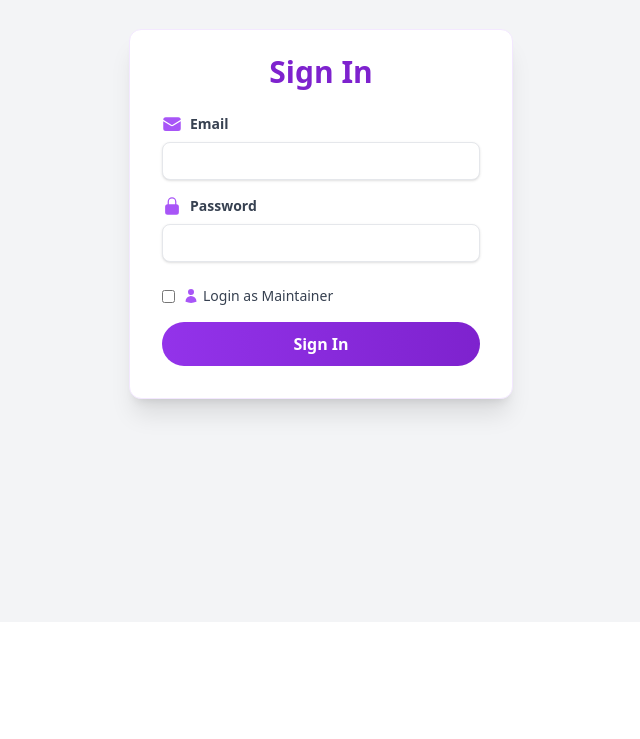
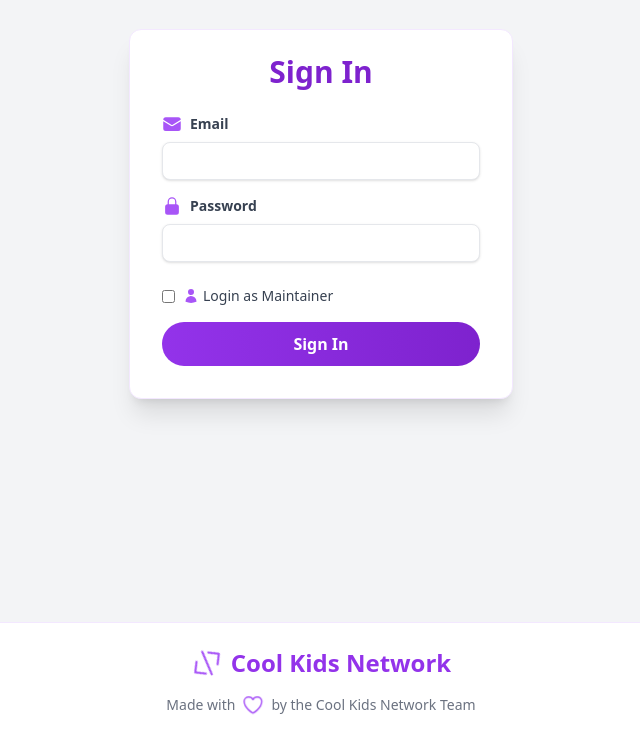
Before and after one commit to Indhiraraj/cool-kids-network, a React (Vite) app in the folder frontend/: page /sign-in in a window 1280 px wide. Shown: the part 178-917 px from the top of the page, without its empty margins (319-959 px from the left). Before the commit the page ends 800 px from the top, so only its background shows below. Built offline with nearby package versions, Linux system fonts and the light colour scheme.

Commit message:
update ui using framer motion

```diff
--- a/frontend/src/App.jsx
+++ b/frontend/src/App.jsx
@@ -6,13 +6,12 @@
 import UserUpdatePage from './pages/UserUpdatePage';
 import ProtectedRoute from './components/ProtectedRoute';
 import MaintainerPage from './pages/MaintainerPage';
-import { ToastContainer } from 'react-toastify';
+import Footer from './components/Footer';
 
 function App() {
   return (
     <>
       <BrowserRouter>
-      <ToastContainer />
         <Routes>
           <Route path="/" Component={HomePage} />
           <Route path="/sign-up" Component={SignUpPage} />
@@ -35,6 +34,7 @@
           />
         </Routes>
       </BrowserRouter>
+      <Footer />
     </>
   );
 }
--- /dev/null
+++ b/frontend/src/components/Footer.jsx
@@ -0,0 +1,67 @@
+import React from 'react';
+import { motion } from 'framer-motion';
+import {
+    HeartIcon,
+    CodeBracketIcon,
+} from '@heroicons/react/24/outline';
+
+const Footer = () => {
+    return (
+        <motion.footer
+            initial={{ opacity: 0, y: 50 }}
+            animate={{ opacity: 1, y: 0 }}
+            transition={{ duration: 0.5 }}
+            className="bg-white border-t border-purple-100 mt-auto"
+        >
+            <div className="max-w-7xl mx-auto px-4 py-6 sm:px-6 lg:px-8">
+                <div className="flex flex-col items-center justify-center space-y-4">
+                    {/* Brand Section */}
+                    <motion.div
+                        whileHover={{ scale: 1.05 }}
+                        className="flex items-center space-x-2"
+                    >
+                        <motion.div
+                            animate={{
+                                rotate: [0, 360],
+                                scale: [1, 1.2, 1]
+                            }}
+                            transition={{
+                                duration: 2,
+                                repeat: Infinity,
+                                repeatType: "reverse"
+                            }}
+                        >
+                            <CodeBracketIcon className="h-8 w-8 text-purple-500" />
+                        </motion.div>
+                        <span className="text-2xl font-bold text-purple-600 cursor-default">Cool Kids Network</span>
+                    </motion.div>
+
+                    {/* Copyright */}
+                    <motion.div
+                        initial={{ opacity: 0 }}
+                        animate={{ opacity: 1 }}
+                        transition={{ delay: 0.5, duration: 0.5 }}
+                        className="flex items-center space-x-2"
+                    >
+                        <span className="text-sm text-gray-500">Made with</span>
+                        <motion.div
+                            animate={{
+                                scale: [1, 1.2, 1],
+                            }}
+                            transition={{
+                                duration: 1,
+                                repeat: Infinity,
+                                repeatType: "reverse"
+                            }}
+                        >
+                            <HeartIcon className="h-5 w-5 text-purple-500" />
+                        </motion.div>
+                        <span className="text-sm text-gray-500">by the Cool Kids Network Team</span>
+                    </motion.div>
+                </div>
+            </div>
+        </motion.footer>
+    );
+};
+
+export default Footer;
--- a/frontend/src/components/Header.jsx
+++ b/frontend/src/components/Header.jsx
@@ -126,7 +126,7 @@
                 <motion.div
                     initial={{ opacity: 0, x: -50 }}
                     animate={{ opacity: 1, x: 0 }}
-                    transition={{ duration: 0.5, delay: 0.2 }}
+                    transition={{ duration: 0.2, delay: 0.2 }}
                     className="flex items-center space-x-3 cursor-pointer"
                     onClick={() => navigate('/')}
                     whileHover={{ scale: 1.05 }}
--- a/frontend/src/components/MaintainerUsersGrid.jsx
+++ b/frontend/src/components/MaintainerUsersGrid.jsx
@@ -38,12 +38,13 @@
                 role: newRole,
                 maintainerEmail: maintainer.email
             });
-
-            toast.success(`Updated ${user.first_name}'s role to ${newRole}`);
+            const message = `Updated ${user.first_name}'s role to ${newRole}`;
+            toast(message, {type: 'success', position: 'bottom-right', autoClose: 2000});
             onUserUpdate(user.email, newRole);
             setSelectedUser(null);
         } catch (error) {
-            toast.error(`Failed to update role: ${error.message}`);
+            const message = `Failed to update role: ${error.message}`;
+            toast(message, {type: 'error', position: 'bottom-right', autoClose: 2000});
         }
     };
 
--- a/frontend/src/pages/HomePage.jsx
+++ b/frontend/src/pages/HomePage.jsx
@@ -14,6 +14,7 @@
     SparklesIcon
 } from '@heroicons/react/24/solid';
 import UsersGrid from "../components/UsersGrid";
+import Footer from "../components/Footer";
 
 const HomePage = () => {
     const location = useLocation();
@@ -50,7 +51,7 @@
 
                 setUsers(users);
             } catch (error) {
-                toast(error.message || "Failed to fetch users.", { type: "error" });
+                toast(error.message || "Failed to fetch users.", { type: "error", position: 'bottom-right', autoClose: 2000 });
             }
         };
 
@@ -162,6 +163,7 @@
             </div>
 
             <ToastContainer />
+            {/* <Footer /> */}
         </div>
     );
 };
--- a/frontend/src/pages/MaintainerPage.jsx
+++ b/frontend/src/pages/MaintainerPage.jsx
@@ -15,7 +15,7 @@
 
     useEffect(() => {
         if (location.state?.toastMessage) {
-            toast(location.state.toastMessage, { type: location.state.type });
+            toast(location.state.toastMessage, { type: location.state.type, position: 'bottom-right', autoClose: 2000 });
             navigate(location.pathname, { replace: true });
         }
     }, [location.state, navigate]);
@@ -47,7 +47,7 @@
     const handleUserUpdate = (email, role) => {
         setUsers(prevUsers =>
             prevUsers.map(user =>
-                user.email === email ? {...user,role} : user
+                user.email === email ? { ...user, role } : user
             )
         );
     };
@@ -81,7 +81,7 @@
                 )}
             </div>
 
-            {/* <ToastContainer /> */}
+            <ToastContainer />
         </div>
     );
 };
--- a/frontend/src/pages/SignInPage.jsx
+++ b/frontend/src/pages/SignInPage.jsx
@@ -28,7 +28,7 @@
 
         } catch (error) {
             let message = `Login failed: ${error.message}`
-            toast(message, { type: "error" })
+            toast(message, { type: "error", position: 'bottom-right', autoClose: 2000 })
         }
 
         // Add your login logic here
--- a/frontend/src/pages/SignUpPage.jsx
+++ b/frontend/src/pages/SignUpPage.jsx
@@ -17,14 +17,14 @@
             navigate("/", { state: { toastMessage: message, type: 'success' } });
         } catch (error) {
             let message = `Sign up failed, ${error.message}`;
-            toast(message, {type: 'error'});
+            toast(message, {type: 'error', position: 'bottom-right', autoClose: 2000});
         }
     };
 
     return (
         <div className="flex items-center justify-center min-h-screen bg-gray-100 p-4">
             <Form title={"Sign Up"} email={email} setEmail={setEmail} password={password} setPassword={setPassword} handleSubmit={handleRegister} />
-            {/* <ToastContainer /> */}
+            <ToastContainer />
         </div>
     );
 };
--- a/frontend/src/pages/UserUpdatePage.jsx
+++ b/frontend/src/pages/UserUpdatePage.jsx
@@ -230,7 +230,7 @@
                     <span>Update User</span>
                 </motion.button>
             </motion.form>
-            {/* <ToastContainer /> */}
+            <ToastContainer />
         </div>
     );
 };
```
Also changed, not shown: frontend/src/components/UsersGrid.jsx (+5 -8 lines), 2 other files (tests, documents, lock files or other folders).
